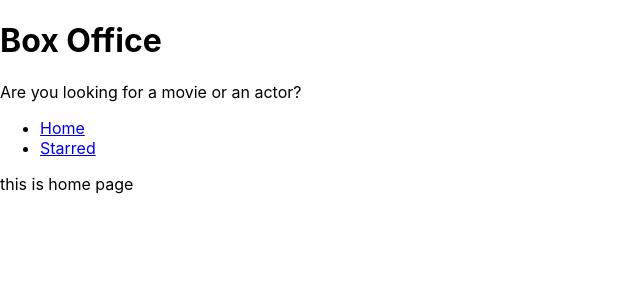
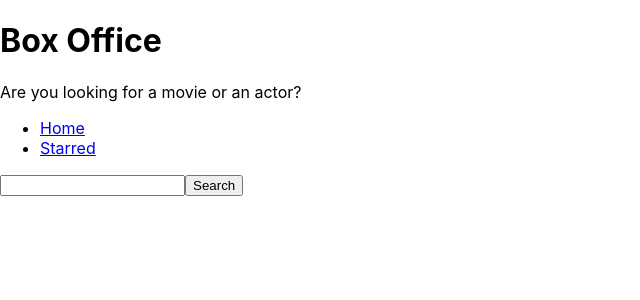
Before and after one commit to ionutzme3/box-office, a React (Create React App) app: page / in a window 1280 px wide. Shown: the top 300 px of the page, without its empty margins (0-640 px from the left). Built offline with nearby package versions, Linux system fonts and the light colour scheme.

Commit message:
created input and fetch results from tv maze api

```diff
--- a/src/components/Navs.js
+++ b/src/components/Navs.js
@@ -11,7 +11,7 @@
         <div>
             <ul>
                 {LINKS.map(item => (
-                    <li key="item.to">
+                    <li key={item.to}>
                         <Link to={item.to}>{item.text}</Link>
                     </li>
                 ))}
--- a/src/pages/Home.js
+++ b/src/pages/Home.js
@@ -1,10 +1,28 @@
-import React from "react";
+import React, {useState} from "react";
 import MainPageLayout from "../components/MainPageLayout";
 
 const Home = () => {
+    const [input, setInput] = useState("");
+    const onSearch = () => {
+        fetch(`https://api.tvmaze.com/search/shows?q=${input}`)
+        .then(r => r.json())
+        .then(result => {
+            console.log(result);
+        });
+    };
+    const onInputChange = ev => {
+        setInput(ev.target.value);
+    };
+    const onkeydown = (ev) => {
+        if(ev.keyCode === 13) {
+            onSearch();
+        }
+    };
+
     return (
         <MainPageLayout>
-            this is home page
+            <input type="text" onChange={onInputChange} onKeyDown={onkeydown} value={input} />
+            <button type="button" onClick={onSearch} >Search</button>
         </MainPageLayout>
     );
 };
```
